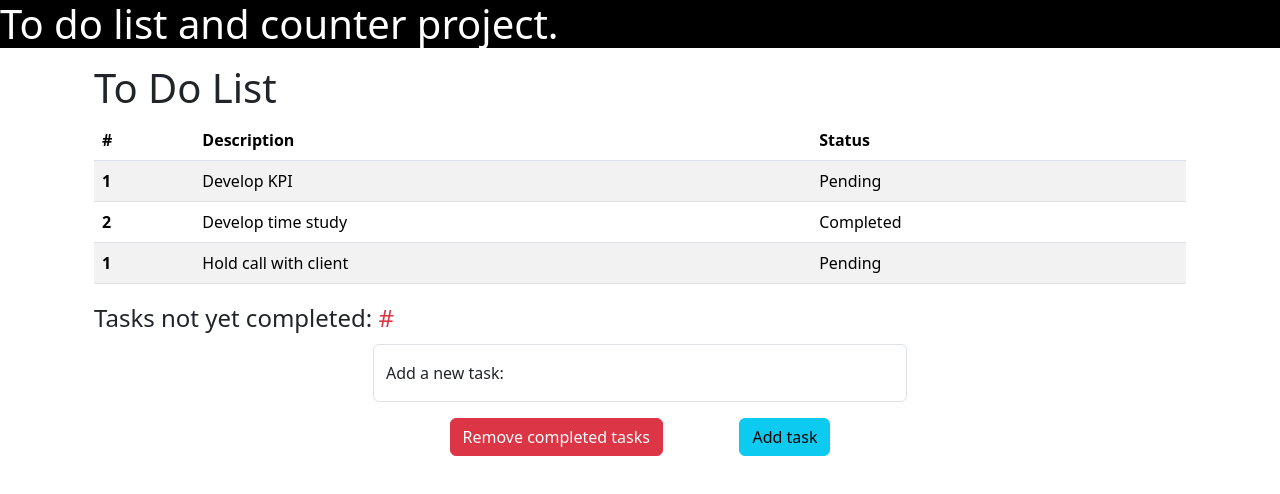
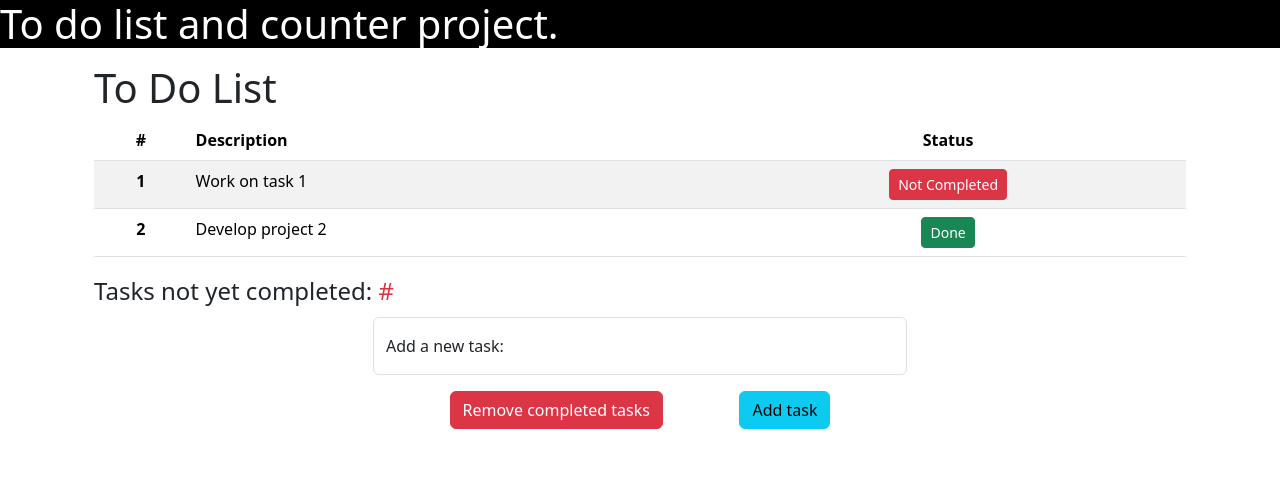
Before and after one commit to edlombanal/react_todo_list, a React (Create React App) app: page / in a window 1280 px wide. Shown: the top 494 px of the page. Built offline with nearby package versions, Linux system fonts and the light colour scheme.

Commit message:
Create TaskRow component

```diff
--- /dev/null
+++ b/src/Pages/ToDoList/Components/TaskRow.jsx
@@ -0,0 +1,32 @@
+const TaskRow = (props) => {
+  const { tasks } = props;
+  return (
+    <tr>
+      <th scope="row" className="text-center">
+        {tasks.id}
+      </th>
+      <td>{tasks.task}</td>
+      <td>
+        <div className="d-grid justify-content-center">
+          <input
+            type="checkbox"
+            className="btn-check"
+            id={tasks.id}
+            autoComplete="off"
+            checked={tasks.completed}
+          />
+          <label
+            className={`btn btn-sm ${
+              tasks.completed ? "btn-outline-success" : "btn-danger"
+            }`}
+            htmlFor={tasks.id}
+          >
+            {tasks.completed ? "Done" : "Not Completed"}
+          </label>
+        </div>
+      </td>
+    </tr>
+  );
+};
+
+export default TaskRow;
--- a/src/Pages/ToDoList/Components/TaskTable.jsx
+++ b/src/Pages/ToDoList/Components/TaskTable.jsx
@@ -1,29 +1,24 @@
-const TasksTable = () => {
+import TaskRow from "./TaskRow";
+
+const TasksTable = (props) => {
+  const { tasks } = props;
   return (
-    <table class="table table-striped table-hover">
+    <table className="table table-striped table-hover">
       <thead>
         <tr>
-          <th scope="col">#</th>
+          <th scope="col" className="text-center">
+            #
+          </th>
           <th scope="col">Description</th>
-          <th scope="col">Status</th>
+          <th scope="col" className="text-center">
+            Status
+          </th>
         </tr>
       </thead>
       <tbody>
-        <tr>
-          <th scope="row">1</th>
-          <td>Develop KPI</td>
-          <td>Pending</td>
-        </tr>
-        <tr>
-          <th scope="row">2</th>
-          <td>Develop time study</td>
-          <td>Completed</td>
-        </tr>
-        <tr>
-          <th scope="row">1</th>
-          <td>Hold call with client</td>
-          <td>Pending</td>
-        </tr>
+        {tasks.map((task, index) => (
+          <TaskRow key={tasks.id} tasks={task} />
+        ))}
       </tbody>
     </table>
   );
--- a/src/Pages/ToDoList/ToDoList.jsx
+++ b/src/Pages/ToDoList/ToDoList.jsx
@@ -3,10 +3,15 @@ import TasksTable from "./Components/TaskTable";
 import AddRemoveTasks from "./Components/AddRemoveTasks";
 
 const ToDoList = () => {
+  const [tasks, setTasks] = useState([
+    { id: 1, task: "Work on task 1", completed: false },
+    { id: 2, task: "Develop project 2", completed: true },
+  ]);
+
   return (
     <div className="container-xl mt-3">
       <h1>To Do List</h1>
-      <TasksTable />
+      <TasksTable tasks={tasks} />
       <div className="row justify-content-center">
         <legend>
           Tasks not yet completed:{" "}
```
